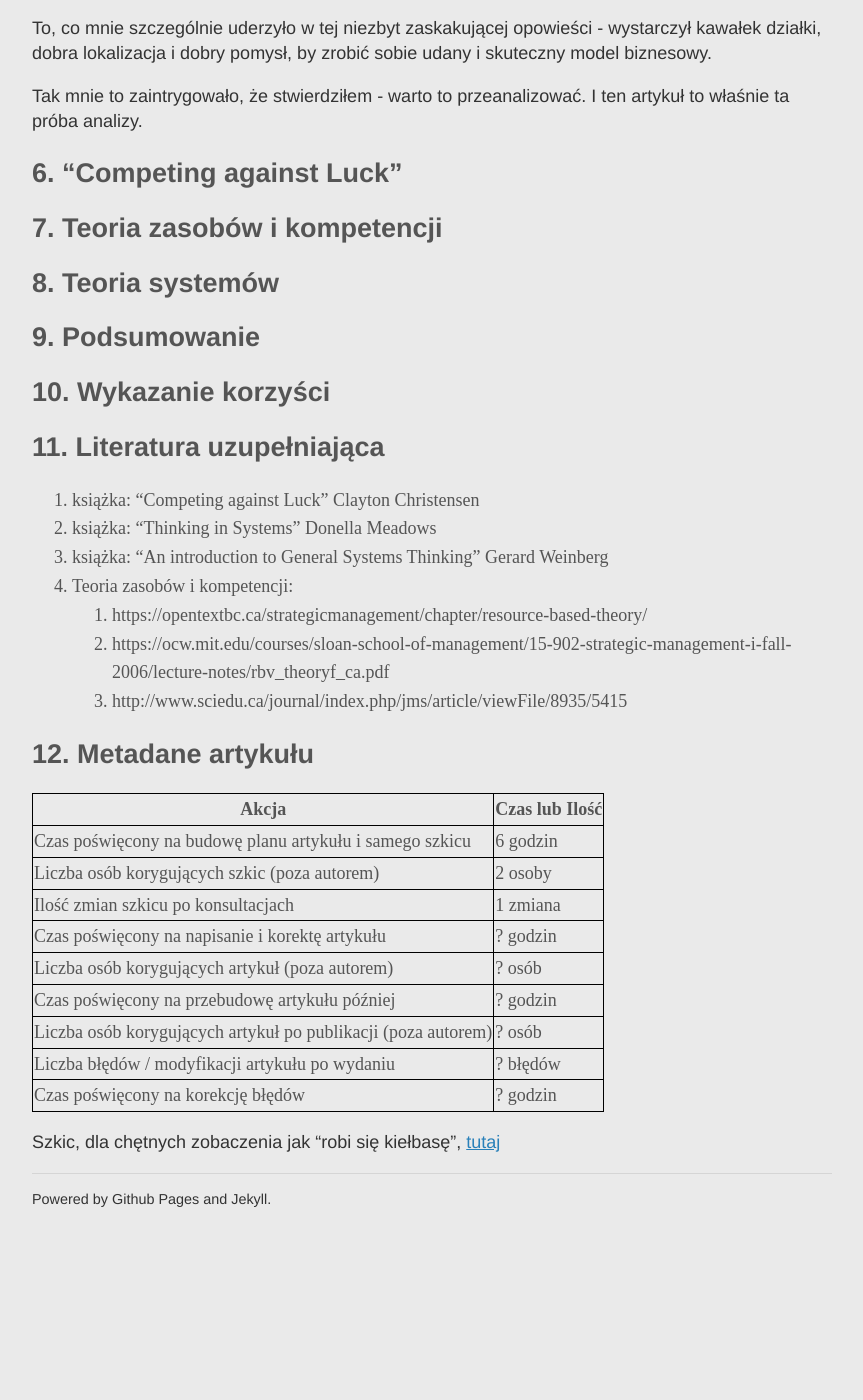
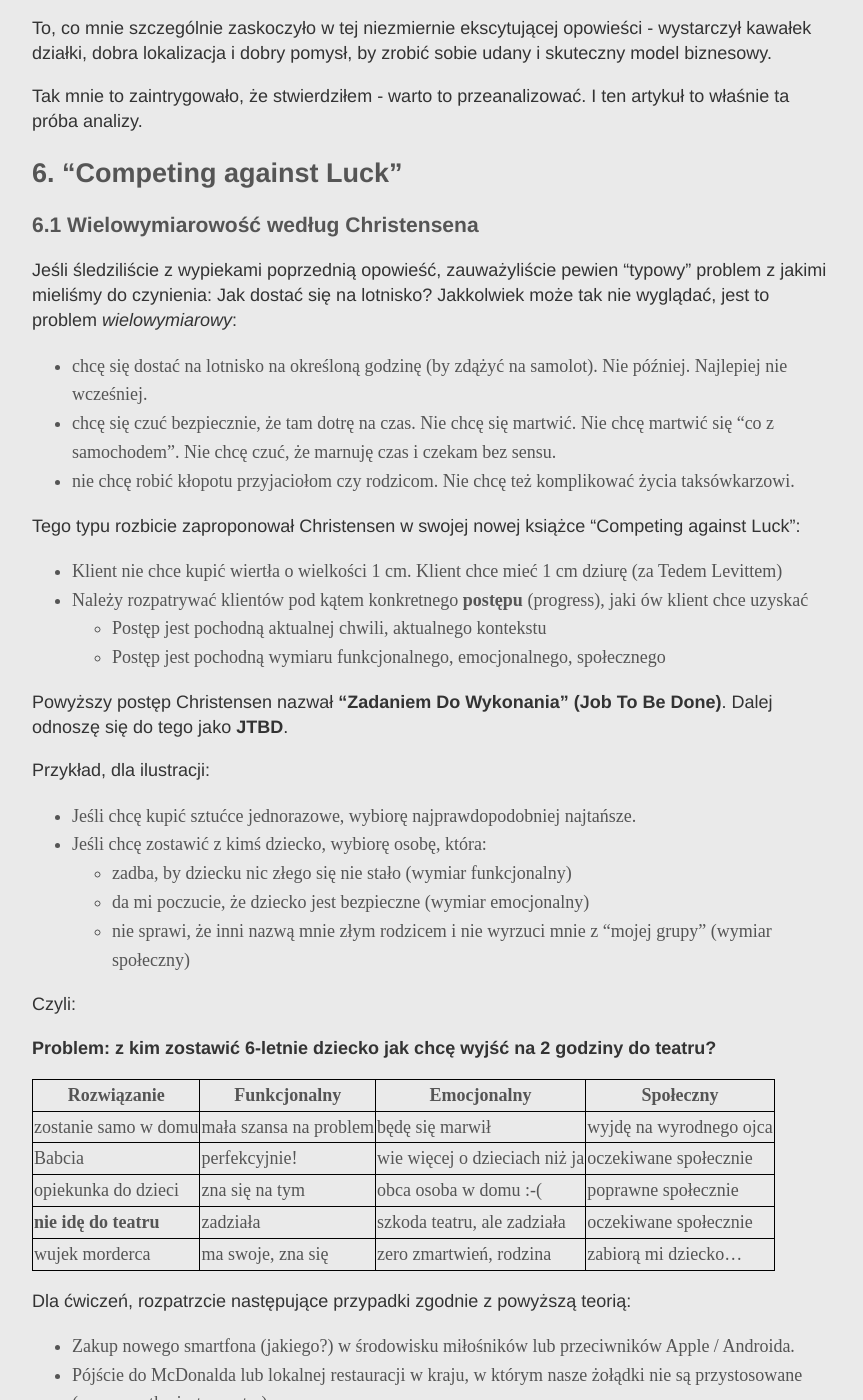
Before and after one commit to ljzolw/ljzolw.github.io, a Jekyll site: the page built from _posts/2018-04-02-parking-nie-na-lotnisku.md, in a window 1280 px wide and 1400 px high, scrolled down 2702 px. Shown: the whole window, without its empty margins (208-1071 px from the left). Built offline with Jekyll 4.4.1, drawn with Linux system fonts in a browser that asks for light colours; before the commit the page ends 3975 px from its top, so only the background shows below that; some of the changed text lies outside the part shown.

Commit message:
Testing one more table

```diff
--- a/_posts/2018-04-02-parking-nie-na-lotnisku.md
+++ b/_posts/2018-04-02-parking-nie-na-lotnisku.md
@@ -46,7 +46,7 @@ Stąd wziął się ten artykuł - moja próbą zintegrowania trzech użytecznych
 
 ## 5. Samolotem do Szwecji...
 
-W 2017 roku z moją kochaną Żoną stwierdziliśmy, że warto byłoby odwiedzić naszych dobrych przyjaciół w Szwecji na weekend. To jednak wymagałoby lotu samolotem. Sprawdziliśmy zatem rozkład lotów i wyszło nam coś niefortunnego: odlot około piątej rano, przylot w niedzielę. W nocy. A w poniedziałek do pracy.
+W 2017 roku z moją kochaną Żoną stwierdziliśmy, że warto by było odwiedzić naszych dobrych przyjaciół w Szwecji na weekend. To jednak wymagałoby lotu samolotem. Sprawdziliśmy zatem rozkład lotów i wyszło nam coś niefortunnego: odlot około piątej rano, przylot w niedzielę. W nocy. A w poniedziałek do pracy.
 
 Trudno; chcemy lecieć, to lecimy. Ale jak rozwiązać problem transportu?
 
@@ -70,11 +70,57 @@ Wakacje w Szwecji były przyjemne ;-).
 
 Wracając, wylądowaliśmy z niewielkim opóźnieniem; zadzwoniliśmy ponownie na ten sam numer telefonu i przyjechał ten sam minibus. Uiściliśmy opłatę i wróciliśmy samochodem do domu.
 
-To, co mnie szczególnie uderzyło w tej niezbyt zaskakującej opowieści - wystarczył kawałek działki, dobra lokalizacja i dobry pomysł, by zrobić sobie udany i skuteczny model biznesowy.
+To, co mnie szczególnie zaskoczyło w tej niezmiernie ekscytującej opowieści - wystarczył kawałek działki, dobra lokalizacja i dobry pomysł, by zrobić sobie udany i skuteczny model biznesowy.
 
 Tak mnie to zaintrygowało, że stwierdziłem - warto to przeanalizować. I ten artykuł to właśnie ta próba analizy.
 
 ## 6. "Competing against Luck"
+### 6.1 Wielowymiarowość według Christensena
+
+Jeśli śledziliście z wypiekami poprzednią opowieść, zauważyliście pewien "typowy" problem z jakimi mieliśmy do czynienia: Jak dostać się na lotnisko? Jakkolwiek może tak nie wyglądać, jest to problem _wielowymiarowy_:
+
+* chcę się dostać na lotnisko na określoną godzinę (by zdążyć na samolot). Nie później. Najlepiej nie wcześniej.
+* chcę się czuć bezpiecznie, że tam dotrę na czas. Nie chcę się martwić. Nie chcę martwić się "co z samochodem". Nie chcę czuć, że marnuję czas i czekam bez sensu.
+* nie chcę robić kłopotu przyjaciołom czy rodzicom. Nie chcę też komplikować życia taksówkarzowi.
+
+Tego typu rozbicie zaproponował Christensen w swojej nowej książce "Competing against Luck":
+
+* Klient nie chce kupić wiertła o wielkości 1 cm. Klient chce mieć 1 cm dziurę (za Tedem Levittem)
+* Należy rozpatrywać klientów pod kątem konkretnego **postępu** (progress), jaki ów klient chce uzyskać
+    * Postęp jest pochodną aktualnej chwili, aktualnego kontekstu
+    * Postęp jest pochodną wymiaru funkcjonalnego, emocjonalnego, społecznego
+
+Powyższy postęp Christensen nazwał **"Zadaniem Do Wykonania" (Job To Be Done)**. Dalej odnoszę się do tego jako **JTBD**.
+
+Przykład, dla ilustracji:
+
+* Jeśli chcę kupić sztućce jednorazowe, wybiorę najprawdopodobniej najtańsze.
+* Jeśli chcę zostawić z kimś dziecko, wybiorę osobę, która:
+    * zadba, by dziecku nic złego się nie stało (wymiar funkcjonalny)
+    * da mi poczucie, że dziecko jest bezpieczne (wymiar emocjonalny)
+    * nie sprawi, że inni nazwą mnie złym rodzicem i nie wyrzuci mnie z "mojej grupy" (wymiar społeczny)
+
+Czyli:
+
+**Problem: z kim zostawić 6-letnie dziecko jak chcę wyjść na 2 godziny do teatru?**
+
+| Rozwiązanie          | Funkcjonalny           | Emocjonalny                   | Społeczny                 |
+|----------------------|------------------------|-------------------------------|---------------------------|
+| zostanie samo w domu | mała szansa na problem | będę się marwił               | wyjdę na wyrodnego ojca   |
+| Babcia               | perfekcyjnie!          | wie więcej o dzieciach niż ja | oczekiwane społecznie     |
+| opiekunka do dzieci  | zna się na tym         | obca osoba w domu :-(         | poprawne społecznie       |
+| **nie idę do teatru** | zadziała              | szkoda teatru, ale zadziała   | oczekiwane społecznie     |
+| wujek morderca       | ma swoje, zna się      | zero zmartwień, rodzina       | zabiorą mi dziecko...     |
+
+Dla ćwiczeń, rozpatrzcie następujące przypadki zgodnie z powyższą teorią:
+
+* Zakup nowego smartfona (jakiego?) w środowisku miłośników lub przeciwników Apple / Androida.
+* Pójście do McDonalda lub lokalnej restauracji w kraju, w którym nasze żołądki nie są przystosowane (np. wszystko jest za ostre)
+* Dlaczego "nowobogaccy" szastają pieniędzmi na lewo i prawo, kupując rzeczy im niepotrzebne?
+
+### 6.2. Kto zatem jest Wielowymiarowym Klientem?
+
+
 
 ## 7. Teoria zasobów i kompetencji
 
```
Also changed, not shown: other parts of _posts/2018-04-02-parking-nie-na-lotnisku.md (+2 -2 lines).
